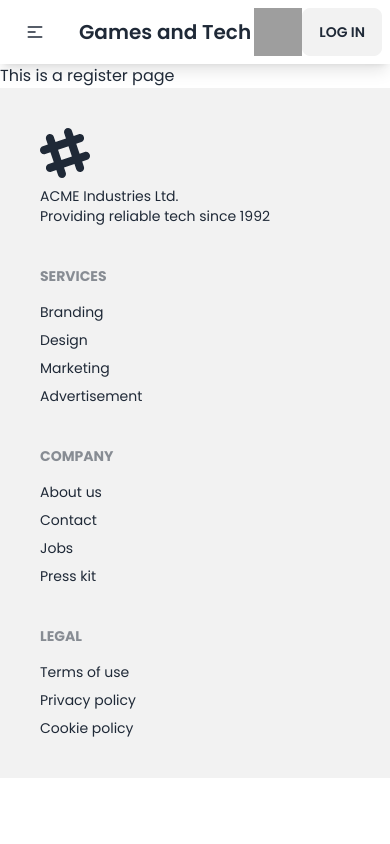
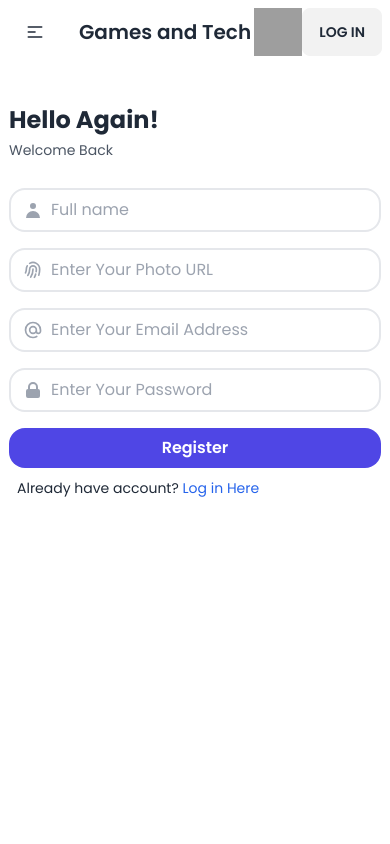
Before and after one commit to anfal11/event-management, a React (Vite) app: page /register in a window 390 px wide. Shown: the top 844 px of the page. Built offline with nearby package versions, Linux system fonts and the light colour scheme; grey boxes are pictures that could not be loaded.

Commit message:
register page added with fully responsive

```diff
--- a/src/components/Login/Login.jsx
+++ b/src/components/Login/Login.jsx
@@ -40,7 +40,7 @@
                     </div>
                   </div>
                 </form>
-                <p className="mt-8">Don't have an account? <Link to='/register' className="cursor-pointer text-sm text-blue-600">Register Here</Link></p>
+                <p className="mt-8">Don't have an account? <Link to='/register' className="cursor-pointer text-sm text-blue-600 hover:underline hover:text-red-600">Register Here</Link></p>
               </div>
             </div>
           </div>
--- a/src/components/Register/Register.jsx
+++ b/src/components/Register/Register.jsx
@@ -1,11 +1,146 @@
-
+import { Link } from "react-router-dom";
 
 const Register = () => {
-    return (
-        <div>
-            This is a register page
+  return (
+    <div>
+      <div className="h-screen md:flex">
+        <div className="relative overflow-hidden md:flex w-1/2 bg-gradient-to-tr from-blue-800 to-purple-700 i justify-around items-center hidden">
+          <div>
+            <h1 className="text-white font-bold text-4xl font-sans">
+              Hello Tech fans,
+            </h1>
+            <p className="text-white mt-1">
+              The most popular Tech and gaming iste you're visiting, that's
+              increadible.
+            </p>
+            <button
+              type="submit"
+              className="block w-28 bg-white text-indigo-800 mt-4 py-2 rounded-2xl font-bold mb-2"
+            >
+              Read More
+            </button>
+          </div>
+          <div className="absolute -bottom-32 -left-40 w-80 h-80 border-4 rounded-full border-opacity-30 border-t-8"></div>
+          <div className="absolute -bottom-40 -left-20 w-80 h-80 border-4 rounded-full border-opacity-30 border-t-8"></div>
+          <div className="absolute -top-40 -right-0 w-80 h-80 border-4 rounded-full border-opacity-30 border-t-8"></div>
+          <div className="absolute -top-20 -right-20 w-80 h-80 border-4 rounded-full border-opacity-30 border-t-8"></div>
         </div>
-    );
+        <div className="flex md:w-1/2 justify-center py-10 items-center bg-white">
+          <form className="bg-white">
+            <h1 className="text-gray-800 font-bold text-2xl mb-1">
+              Hello Again!
+            </h1>
+            <p className="text-sm font-normal text-gray-600 mb-7">
+              Welcome Back
+            </p>
+            <div className="flex items-center border-2 py-2 px-3 rounded-2xl mb-4">
+              <svg
+                xmlns="http://www.w3.org/2000/svg"
+                className="h-5 w-5 text-gray-400"
+                viewBox="0 0 20 20"
+                fill="currentColor"
+              >
+                <path
+                  fill-rule="evenodd"
+                  d="M10 9a3 3 0 100-6 3 3 0 000 6zm-7 9a7 7 0 1114 0H3z"
+                  clip-rule="evenodd"
+                />
+              </svg>
+              <input
+                className="pl-2 outline-none border-none"
+                type="text"
+                name="name"
+                id=""
+                placeholder="Full name"
+              />
+            </div>
+            <div className="flex items-center border-2 py-2 px-3 rounded-2xl mb-4">
+              <svg
+                xmlns="http://www.w3.org/2000/svg"
+                className="h-5 w-5 text-gray-400"
+                fill="none"
+                viewBox="0 0 24 24"
+                stroke="currentColor"
+              >
+                <path
+                  stroke-linecap="round"
+                  stroke-linejoin="round"
+                  stroke-width="2"
+                  d="M12 11c0 3.517-1.009 6.799-2.753 9.571m-3.44-2.04l.054-.09A13.916 13.916 0 008 11a4 4 0 118 0c0 1.017-.07 2.019-.203 3m-2.118 6.844A21.88 21.88 0 0015.171 17m3.839 1.132c.645-2.266.99-4.659.99-7.132A8 8 0 008 4.07M3 15.364c.64-1.319 1-2.8 1-4.364 0-1.457.39-2.823 1.07-4"
+                />
+              </svg>
+              <input
+                className="pl-2 outline-none border-none"
+                type="url"
+                name="url"
+                id=""
+                placeholder="Enter Your Photo URL"
+              />
+            </div>
+            <div className="flex items-center border-2 py-2 px-3 rounded-2xl mb-4">
+              <svg
+                xmlns="http://www.w3.org/2000/svg"
+                className="h-5 w-5 text-gray-400"
+                fill="none"
+                viewBox="0 0 24 24"
+                stroke="currentColor"
+              >
+                <path
+                  stroke-linecap="round"
+                  stroke-linejoin="round"
+                  stroke-width="2"
+                  d="M16 12a4 4 0 10-8 0 4 4 0 008 0zm0 0v1.5a2.5 2.5 0 005 0V12a9 9 0 10-9 9m4.5-1.206a8.959 8.959 0 01-4.5 1.207"
+                />
+              </svg>
+              <input
+                className="pl-2 outline-none border-none"
+                type="email"
+                name="email"
+                id=""
+                placeholder="Enter Your Email Address"
+              />
+            </div>
+            <div className="flex items-center border-2 py-2 px-3 rounded-2xl">
+              <svg
+                xmlns="http://www.w3.org/2000/svg"
+                className="h-5 w-5 text-gray-400"
+                viewBox="0 0 20 20"
+                fill="currentColor"
+              >
+                <path
+                  fill-rule="evenodd"
+                  d="M5 9V7a5 5 0 0110 0v2a2 2 0 012 2v5a2 2 0 01-2 2H5a2 2 0 01-2-2v-5a2 2 0 012-2zm8-2v2H7V7a3 3 0 016 0z"
+                  clip-rule="evenodd"
+                />
+              </svg>
+              <input
+                className="pl-2 outline-none border-none"
+                type="text"
+                name="password"
+                id=""
+                placeholder="Enter Your Password"
+              />
+            </div>
+            <button
+              type="submit"
+              className="block w-full bg-indigo-600 mt-4 py-2 rounded-2xl text-white font-semibold mb-2"
+            >
+              Register
+            </button>
+            <span className="text-sm ml-2">
+              Already have account?{" "}
+              <Link
+                to="/login"
+                className="cursor-pointer hover:underline hover:text-red-600 text-sm text-blue-600"
+              >
+                Log in Here
+              </Link>
+            </span>
+          </form>
+        </div>
+      </div>
+    </div>
+  );
 };
 
 export default Register;
```
